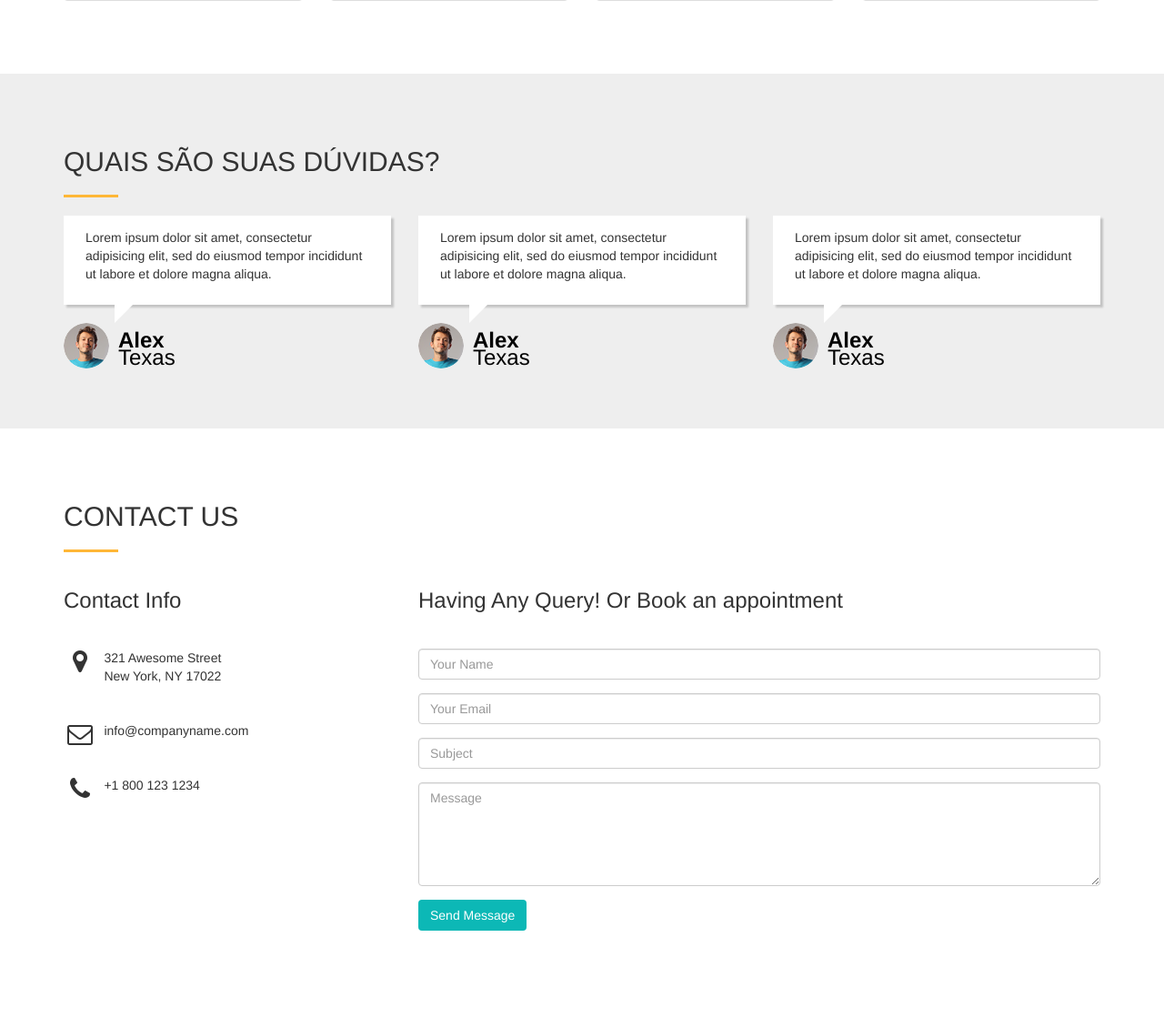
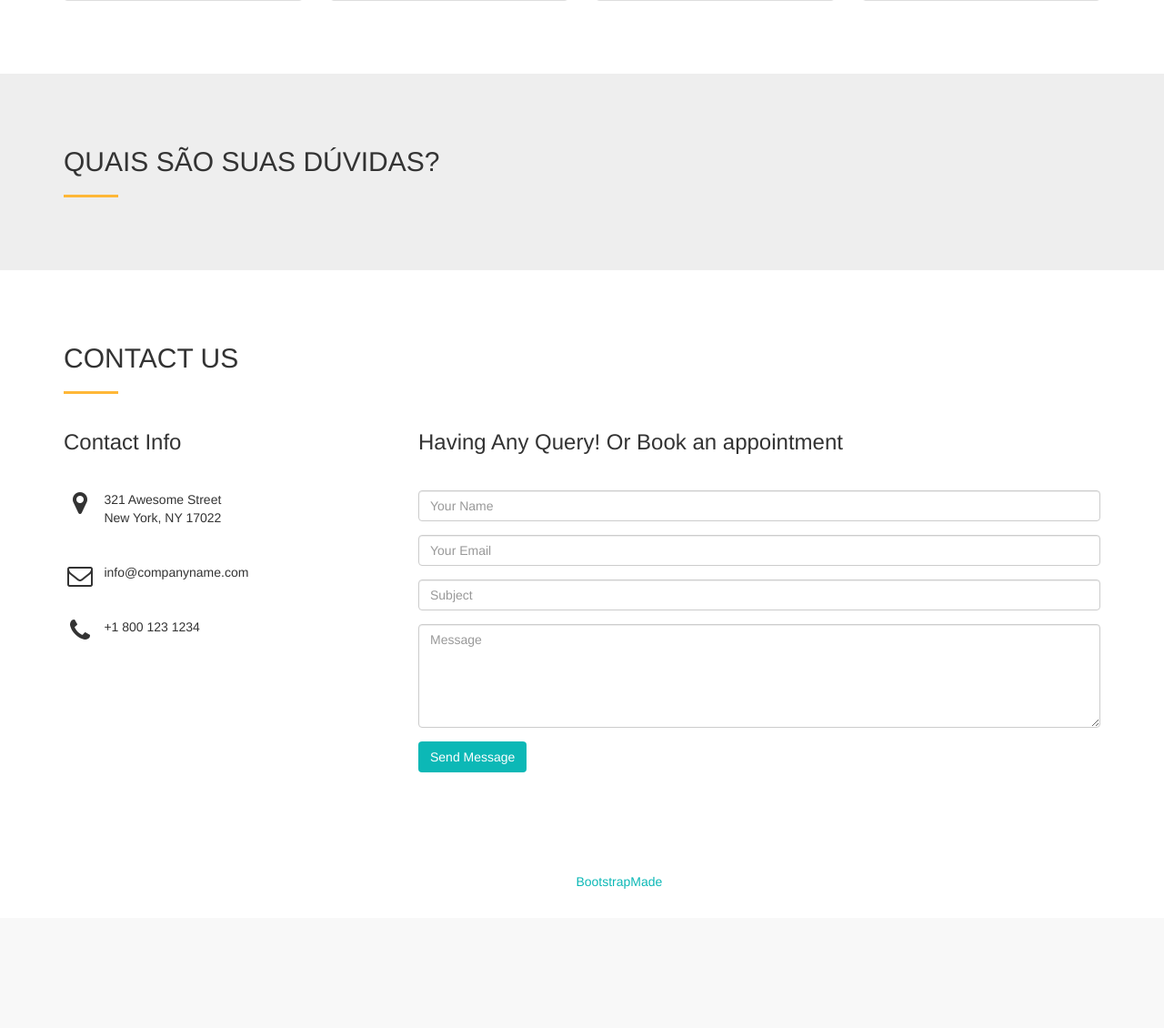
Before and after one commit to brunogomes3000/mariabunita, a Django app: page / in a window 1280 px wide. Shown: the part 1217-2347 px from the top of the page at 91% size. After the commit the page ends 2194 px from the top, so only its background shows below. Run offline with Django 3.2, Linux system fonts and the light colour scheme; some libraries are stand-ins or nearby versions; some web fonts are replaced.

Commit message:
codigo do sac deletado da pagina index.html

```diff
--- a/mariabunita/core/templates/index.html
+++ b/mariabunita/core/templates/index.html
@@ -87,44 +87,10 @@
                     <h2 class="ser-title">Quais são suas dúvidas?</h2>
                     <hr class="botm-line">
                 </div>
-                <div class="col-md-4 col-sm-4">
-                    <div class="testi-details">
-                        <!-- Paragraph -->
-                        <p>Lorem ipsum dolor sit amet, consectetur adipisicing elit, sed do eiusmod tempor incididunt ut labore et dolore magna aliqua.</p>
-                    </div>
-                    <div class="testi-info">
-                        <!-- User Image -->
-                        <a href="#"><img src="{% static 'img/thumb.png' %}" alt="" class="img-responsive"></a>
-                        <!-- User Name -->
-                        <h3>Alex<span>Texas</span></h3>
+
                     </div>
                 </div>
-                <div class="col-md-4 col-sm-4">
-                    <div class="testi-details">
-                        <!-- Paragraph -->
-                        <p>Lorem ipsum dolor sit amet, consectetur adipisicing elit, sed do eiusmod tempor incididunt ut labore et dolore magna aliqua.</p>
-                    </div>
-                    <div class="testi-info">
-                        <!-- User Image -->
-                        <a href="#"><img src="{% static 'img/thumb.png' %}" alt="" class="img-responsive"></a>
-                        <!-- User Name -->
-                        <h3>Alex<span>Texas</span></h3>
-                    </div>
-                </div>
-                <div class="col-md-4 col-sm-4">
-                    <div class="testi-details">
-                        <!-- Paragraph -->
-                        <p>Lorem ipsum dolor sit amet, consectetur adipisicing elit, sed do eiusmod tempor incididunt ut labore et dolore magna aliqua.</p>
-                    </div>
-                    <div class="testi-info">
-                        <!-- User Image -->
-                        <a href="#"><img src="{% static 'img/thumb.png' %}" alt="" class="img-responsive"></a>
-                        <!-- User Name -->
-                        <h3>Alex<span>Texas</span></h3>
-                    </div>
-                </div>
-            </div>
-        </div>
+
     </section>
     <!--/ testimonial-->
 
```
